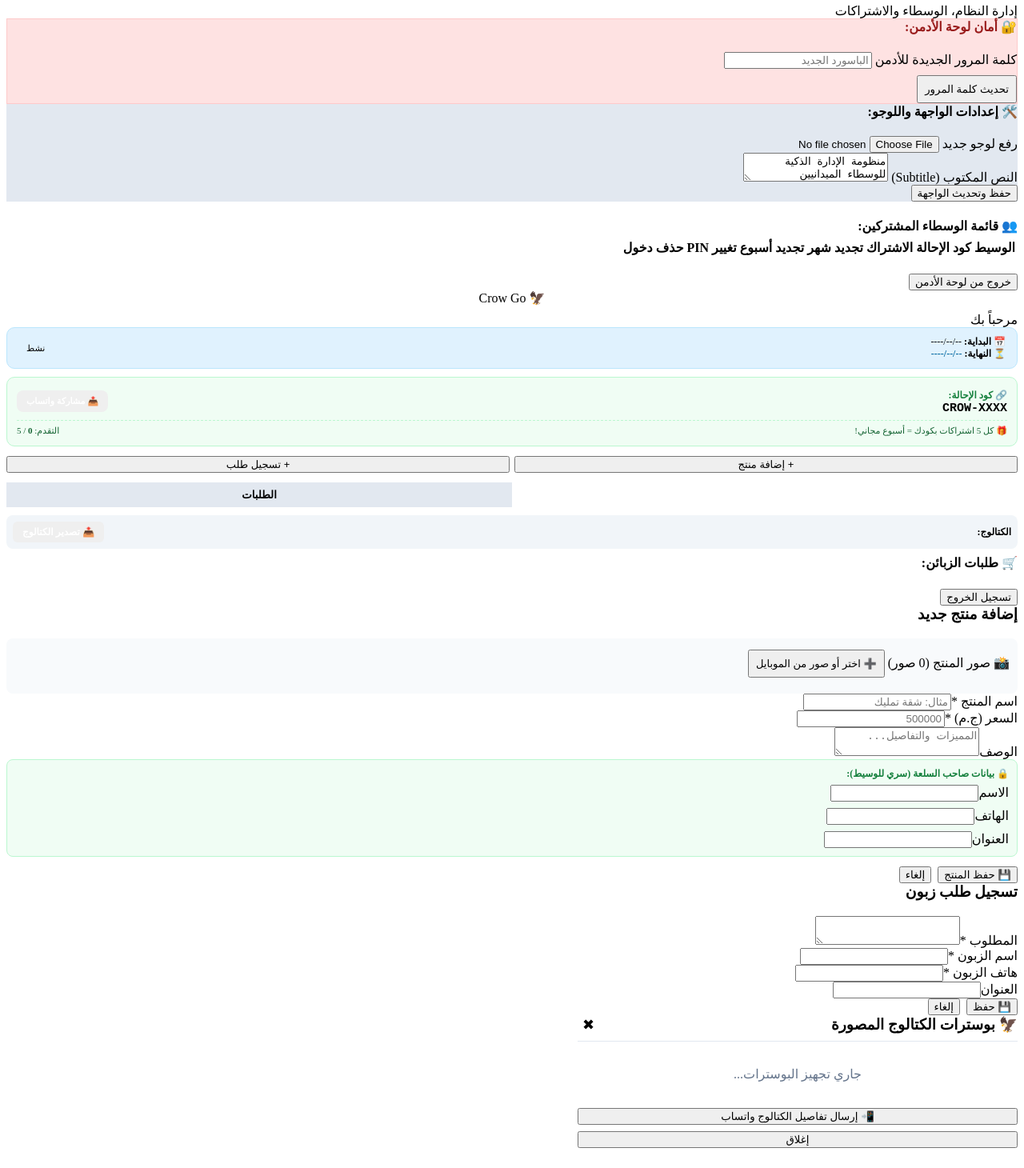
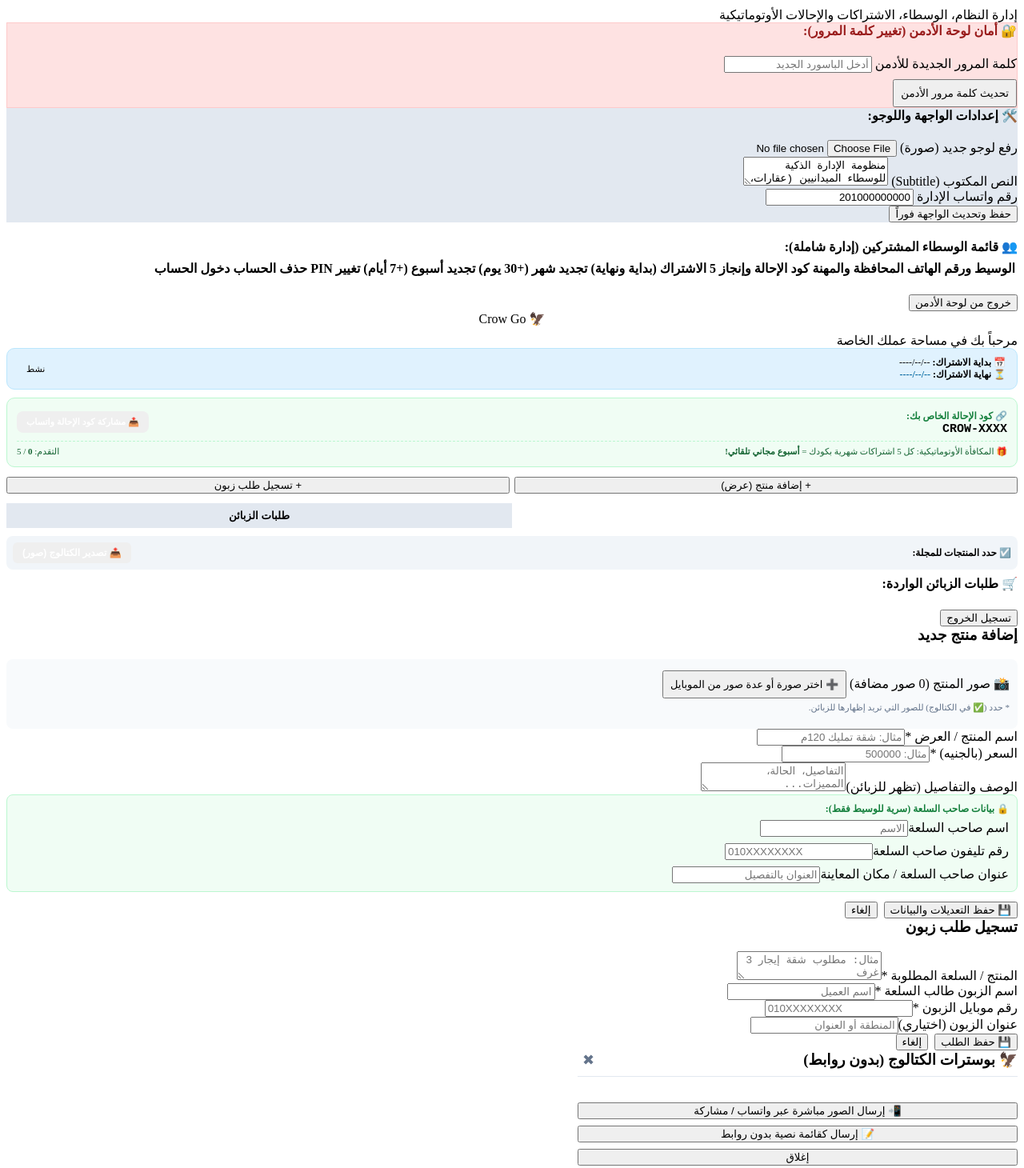
Before and after one commit to crowgoapp/crow-go, a plain HTML site: page index.html in a window 1280 px wide. Shown: the part 647-2107 px from the top of the page at 80% size. Drawn offline with Linux system fonts and the light colour scheme.

Commit message:
Update index.html

```diff
--- a/index.html
+++ b/index.html
@@ -21,27 +21,27 @@
                 <div id="logo-display-container">
                     <div class="logo-text" id="display-logo-text">🦅 Crow Go</div>
                 </div>
-                <div class="subtitle" id="display-subtitle">منظومة الإدارة الذكية للوسطاء الميدانيين</div>
+                <div class="subtitle" id="display-subtitle">منظومة الإدارة الذكية للوسطاء الميدانيين (عقارات، سيارات، دليفري، وخدمات)</div>
             </div>
 
             <div class="features-box">
                 <b>✨ مميزات المنصة:</b>
                 <ul>
                     <li>إدارة عروضك وطلباتك بخصوصية تامة على جهازك.</li>
-                    <li>إصدار مجلات عرض مصورة بضغطة زر.</li>
+                    <li>إصدار مجلات عرض مصورة بضغطة زر وبدون أي روابط مقلقة.</li>
                 </ul>
             </div>
 
             <button class="btn" onclick="showScreen('login-screen')">تسجيل دخول (مستخدم حالي)</button>
             <button class="btn btn-secondary" onclick="showScreen('register-screen')">حساب جديد (أسبوع مجاني)</button>
-            <button class="btn btn-success" onclick="loginAsDemoUser()">🚀 دخول سريع (مستخدم تجريبي)</button>
+            <button class="btn btn-success" onclick="loginAsDemoUser()" style="margin-top: 8px;">🚀 دخول سريع (مستخدم تجريبي)</button>
 
-            <button id="install-pwa-btn" class="btn btn-info" onclick="installPWA()" style="display: none;">
+            <button id="install-pwa-btn" class="btn btn-info" onclick="installPWA()" style="display: none; margin-top: 8px; background: #0284c7; color: white;">
                 📲 تثبيت المنصة كتطبيق على موبايلك
             </button>
 
             <div class="text-center" style="margin-top: 20px;">
-                <button onclick="openAdminDirect()" class="link-btn">⚙️ دخول السوبر أدمن</button>
+                <button onclick="openAdminDirect()" style="background: none; border: none; color: #94a3b8; font-size: 12px; cursor: pointer;">⚙️ دخول السوبر أدمن</button>
             </div>
         </div>
 
@@ -81,44 +81,49 @@
         <div id="admin-dashboard" class="hidden">
             <div class="header">
                 <h2>لوحة تحكم السوبر أدمن 👑</h2>
-                <div class="subtitle">إدارة النظام، الوسطاء والاشتراكات</div>
+                <div class="subtitle">إدارة النظام، الوسطاء، الاشتراكات والإحالات الأوتوماتيكية</div>
             </div>
 
             <div class="features-box" style="background:#fee2e2; border:1px solid #fecaca; text-align:right;">
-                <h4 style="margin-top:0; color:#991b1b;">🔐 أمان لوحة الأدمن:</h4>
+                <h4 style="margin-top:0; color:#991b1b;">🔐 أمان لوحة الأدمن (تغيير كلمة المرور):</h4>
                 <div class="input-group" style="margin-bottom:8px;">
                     <label>كلمة المرور الجديدة للأدمن</label>
-                    <input type="password" id="admin-new-pass" placeholder="الباسورد الجديد">
+                    <input type="password" id="admin-new-pass" placeholder="أدخل الباسورد الجديد">
                 </div>
-                <button type="button" class="btn btn-danger" onclick="changeAdminPassword()" style="margin:0; padding:8px;">تحديث كلمة المرور</button>
+                <button type="button" class="btn btn-danger" onclick="changeAdminPassword()" style="margin:0; padding:8px;">تحديث كلمة مرور الأدمن</button>
             </div>
 
             <div class="features-box" style="background:#e2e8f0; text-align:right;">
                 <h4 style="margin-top:0; color:var(--primary-blue);">🛠️ إعدادات الواجهة واللوجو:</h4>
                 <div class="input-group">
-                    <label>رفع لوجو جديد</label>
+                    <label>رفع لوجو جديد (صورة)</label>
                     <input type="file" id="admin-logo-file" accept="image/*" onchange="previewNewLogo(event)" />
                 </div>
                 <div class="input-group">
                     <label>النص المكتوب (Subtitle)</label>
-                    <textarea id="admin-subtitle-input" rows="2">منظومة الإدارة الذكية للوسطاء الميدانيين</textarea>
+                    <textarea id="admin-subtitle-input" rows="2">منظومة الإدارة الذكية للوسطاء الميدانيين (عقارات، سيارات، دليفري، وخدمات)</textarea>
                 </div>
-                <button type="button" class="btn" onclick="savePlatformSettings()">حفظ وتحديث الواجهة</button>
+                <div class="input-group">
+                    <label>رقم واتساب الإدارة</label>
+                    <input type="text" id="admin-whatsapp-input" value="201000000000" />
+                </div>
+                <button type="button" class="btn" onclick="savePlatformSettings()">حفظ وتحديث الواجهة فوراً</button>
             </div>
 
-            <h4 style="color:var(--primary-blue); margin-bottom:5px;">👥 قائمة الوسطاء المشتركين:</h4>
+            <h4 style="color:var(--primary-blue); margin-bottom:5px;">👥 قائمة الوسطاء المشتركين (إدارة شاملة):</h4>
             <div style="overflow-x: auto;">
                 <table class="admin-table">
                     <thead>
                         <tr>
-                            <th>الوسيط</th>
-                            <th>كود الإحالة</th>
-                            <th>الاشتراك</th>
-                            <th>تجديد شهر</th>
-                            <th>تجديد أسبوع</th>
+                            <th>الوسيط ورقم الهاتف</th>
+                            <th>المحافظة والمهنة</th>
+                            <th>كود الإحالة وإنجاز 5</th>
+                            <th>الاشتراك (بداية ونهاية)</th>
+                            <th>تجديد شهر (+30 يوم)</th>
+                            <th>تجديد أسبوع (+7 أيام)</th>
                             <th>تغيير PIN</th>
-                            <th>حذف</th>
-                            <th>دخول</th>
+                            <th>حذف الحساب</th>
+                            <th>دخول الحساب</th>
                         </tr>
                     </thead>
                     <tbody id="admin-waseets-tbody"></tbody>
@@ -134,13 +139,13 @@
                 <div id="waseet-top-logo-container" style="margin-bottom: 8px; text-align: center;">
                     <div class="logo-text" id="waseet-header-logo-text">🦅 Crow Go</div>
                 </div>
-                <div class="subtitle" id="waseet-welcome-text">مرحباً بك</div>
+                <div class="subtitle" id="waseet-welcome-text">مرحباً بك في مساحة عملك الخاصة</div>
             </div>
 
             <div style="background:#e0f2fe; border:1px solid #bae6fd; border-radius:10px; padding:10px 14px; margin-bottom:10px; display:flex; justify-content:space-between; align-items:center; font-size:12px;">
                 <div>
-                    📅 <b>البداية:</b> <span id="sub-start-date">--/--/----</span><br>
-                    ⏳ <b>النهاية:</b> <span id="sub-end-date" style="color:#0369a1; font-weight:bold;">--/--/----</span>
+                    📅 <b>بداية الاشتراك:</b> <span id="sub-start-date">--/--/----</span><br>
+                    ⏳ <b>نهاية الاشتراك:</b> <span id="sub-end-date" style="color:#0369a1; font-weight:bold;">--/--/----</span>
                 </div>
                 <div style="text-align: left;">
                     <span id="sub-status-badge" class="badge-green" style="font-size:11px; padding:4px 10px;">نشط</span>
@@ -150,39 +155,39 @@
             <div style="background:#f0fdf4; border:1px solid #bbf7d0; border-radius:10px; padding:12px; margin-bottom:12px;">
                 <div style="display:flex; justify-content:space-between; align-items:center; flex-wrap:wrap; gap:8px; margin-bottom:6px;">
                     <div>
-                        <span style="font-size:12px; color:#15803d; font-weight:bold;">🔗 كود الإحالة:</span>
+                        <span style="font-size:12px; color:#15803d; font-weight:bold;">🔗 كود الإحالة الخاص بك:</span>
                         <div id="waseet-ref-code-display" style="font-size:15px; font-weight:bold; color:var(--primary-blue); font-family:monospace;">CROW-XXXX</div>
                     </div>
                     <button type="button" class="btn-success" onclick="shareWaseetInviteWhatsApp()" style="padding:7px 12px; font-size:11px; border-radius:8px; border:none; cursor:pointer; color:white; font-weight:bold; margin:0;">
-                        📤 مشاركة واتساب
+                        📤 مشاركة كود الإحالة واتساب
                     </button>
                 </div>
-                <div style="font-size:11px; color:#166534; border-top:1px dashed #bbf7d0; padding-top:6px; display:flex; justify-content:space-between;">
-                    <span>🎁 كل 5 اشتراكات بكودك = أسبوع مجاني!</span>
+                <div style="font-size:11px; color:#166534; border-top:1px dashed #bbf7d0; padding-top:6px; display:flex; justify-content:space-between; align-items:center;">
+                    <span>🎁 المكافأة الأوتوماتيكية: كل 5 اشتراكات شهرية بكودك = <b>أسبوع مجاني تلقائي!</b></span>
                     <span>التقدم: <b id="referral-progress-count">0</b> / 5</span>
                 </div>
             </div>
 
             <div style="display: flex; gap: 6px; margin-bottom: 12px;">
-                <button type="button" class="btn" onclick="openNewProductModal()" style="flex: 1; margin:0; font-size:13px;">+ إضافة منتج</button>
-                <button type="button" class="btn btn-warning" onclick="openNewOrderModal()" style="flex: 1; margin:0; font-size:13px;">+ تسجيل طلب</button>
+                <button type="button" class="btn" onclick="openNewProductModal()" style="flex: 1; margin:0; font-size:13px;">+ إضافة منتج (عرض)</button>
+                <button type="button" class="btn btn-warning" onclick="openNewOrderModal()" style="flex: 1; margin:0; font-size:13px;">+ تسجيل طلب زبون</button>
             </div>
 
             <div style="display: flex; border-bottom: 2px solid var(--secondary-blue); margin-bottom: 10px;">
-                <button type="button" onclick="switchWaseetTab('products')" id="tab-btn-products" style="flex:1; padding:8px; background:var(--secondary-blue); color:white; border:none; font-weight:bold; cursor:pointer;">المنتجات</button>
-                <button type="button" onclick="switchWaseetTab('orders')" id="tab-btn-orders" style="flex:1; padding:8px; background:#e2e8f0; color:var(--text-color); border:none; font-weight:bold; cursor:pointer;">الطلبات</button>
+                <button type="button" onclick="switchWaseetTab('products')" id="tab-btn-products" style="flex:1; padding:8px; background:var(--secondary-blue); color:white; border:none; font-weight:bold; cursor:pointer;">المنتجات (العروض)</button>
+                <button type="button" onclick="switchWaseetTab('orders')" id="tab-btn-orders" style="flex:1; padding:8px; background:#e2e8f0; color:var(--text-color); border:none; font-weight:bold; cursor:pointer;">طلبات الزبائن</button>
             </div>
 
             <div id="waseet-tab-products">
                 <div style="display:flex; justify-content:space-between; align-items:center; margin-bottom:8px; background:#f1f5f9; padding:8px; border-radius:8px;">
-                    <span style="font-size:12px; color:var(--primary-blue); font-weight:bold;">الكتالوج:</span>
-                    <button type="button" class="btn-success" onclick="openCatalogPreview()" style="padding:6px 12px; font-size:12px; border-radius:6px; border:none; cursor:pointer; color:white; font-weight:bold;">📤 تصدير الكتالوج</button>
+                    <span style="font-size:12px; color:var(--primary-blue); font-weight:bold;">☑️ حدد المنتجات للمجلة:</span>
+                    <button type="button" class="btn-success" onclick="openCatalogPreview()" style="padding:6px 12px; font-size:12px; border-radius:6px; border:none; cursor:pointer; color:white; font-weight:bold;">📤 تصدير الكتالوج (صور)</button>
                 </div>
                 <div id="products-list-container" style="max-height: 300px; overflow-y: auto;"></div>
             </div>
 
             <div id="waseet-tab-orders" class="hidden">
-                <h4 style="color:var(--primary-blue); margin:0 0 8px 0;">🛒 طلبات الزبائن:</h4>
+                <h4 style="color:var(--primary-blue); margin:0 0 8px 0;">🛒 طلبات الزبائن الواردة:</h4>
                 <div id="orders-list-container" style="max-height: 300px; overflow-y: auto;"></div>
             </div>
 
@@ -197,25 +202,28 @@
             <input type="hidden" id="edit-prod-index" value="-1">
 
             <div class="input-group" style="background:#f8fafc; padding:10px; border-radius:8px; border:1px dashed var(--secondary-blue);">
-                <label>📸 صور المنتج (<span id="prod-img-count-badge">0</span> صور)</label>
+                <label>📸 صور المنتج (<span id="prod-img-count-badge">0</span> صور مضافة)</label>
                 <input type="file" id="prod-img-file" accept="image/*" multiple style="display:none;" onchange="handleProductImagesUpload(event)">
-                <button type="button" class="btn btn-info" onclick="document.getElementById('prod-img-file').click()" style="margin-top:4px; padding:8px; font-size:13px;">➕ اختر أو صور من الموبايل</button>
+                <button type="button" class="btn btn-info" onclick="document.getElementById('prod-img-file').click()" style="margin-top:4px; padding:8px; font-size:13px;">
+                    ➕ اختر صورة أو عدة صور من الموبايل
+                </button>
+                <div style="font-size:11px; color:#64748b; margin-top:5px;">* حدد (✅ في الكتالوج) للصور التي تريد إظهارها للزبائن.</div>
                 <div id="prod-images-gallery" style="display:flex; gap:8px; flex-wrap:wrap; margin-top:10px;"></div>
             </div>
 
-            <div class="input-group"><label>اسم المنتج *</label><input type="text" id="prod-name" placeholder="مثال: شقة تمليك"></div>
-            <div class="input-group"><label>السعر (ج.م) *</label><input type="number" id="prod-price" placeholder="500000"></div>
-            <div class="input-group"><label>الوصف</label><textarea id="prod-desc" rows="2" placeholder="المميزات والتفاصيل..."></textarea></div>
+            <div class="input-group"><label>اسم المنتج / العرض *</label><input type="text" id="prod-name" placeholder="مثال: شقة تمليك 120م"></div>
+            <div class="input-group"><label>السعر (بالجنيه) *</label><input type="number" id="prod-price" placeholder="مثال: 500000"></div>
+            <div class="input-group"><label>الوصف والتفاصيل (تظهر للزبائن)</label><textarea id="prod-desc" rows="2" placeholder="التفاصيل، الحالة، المميزات..."></textarea></div>
 
             <div style="background:#f0fdf4; padding:10px; border-radius:8px; border:1px solid #bbf7d0; margin-bottom:12px;">
-                <div style="font-size:12px; font-weight:bold; color:#15803d; margin-bottom:6px;">🔒 بيانات صاحب السلعة (سري للوسيط):</div>
-                <div class="input-group" style="margin-bottom:8px;"><label>الاسم</label><input type="text" id="prod-owner-name"></div>
-                <div class="input-group" style="margin-bottom:8px;"><label>الهاتف</label><input type="tel" id="prod-owner-phone"></div>
-                <div class="input-group" style="margin-bottom:0;"><label>العنوان</label><input type="text" id="prod-owner-address"></div>
+                <div style="font-size:12px; font-weight:bold; color:#15803d; margin-bottom:6px;">🔒 بيانات صاحب السلعة (سرية للوسيط فقط):</div>
+                <div class="input-group" style="margin-bottom:8px;"><label>اسم صاحب السلعة</label><input type="text" id="prod-owner-name" placeholder="الاسم"></div>
+                <div class="input-group" style="margin-bottom:8px;"><label>رقم تليفون صاحب السلعة</label><input type="tel" id="prod-owner-phone" placeholder="010XXXXXXXX"></div>
+                <div class="input-group" style="margin-bottom:0;"><label>عنوان صاحب السلعة / مكان المعاينة</label><input type="text" id="prod-owner-address" placeholder="العنوان بالتفصيل"></div>
             </div>
 
             <div style="display:flex; gap:8px;">
-                <button type="button" class="btn" onclick="saveProductFromModal()" style="margin:0;">💾 حفظ المنتج</button>
+                <button type="button" class="btn" onclick="saveProductFromModal()" style="margin:0;">💾 حفظ التعديلات والبيانات</button>
                 <button type="button" class="btn btn-secondary" onclick="closeProductModal()" style="margin:0;">إلغاء</button>
             </div>
         </div>
@@ -224,14 +232,14 @@
     <!-- نافذة الطلب -->
     <div id="order-modal" class="modal-overlay hidden">
         <div class="modal-box">
-            <h3 style="margin-top:0; color:var(--primary-blue);">تسجيل طلب زبون</h3>
+            <h3 id="order-modal-title" style="margin-top:0; color:var(--primary-blue);">تسجيل طلب زبون</h3>
             <input type="hidden" id="edit-order-index" value="-1">
-            <div class="input-group"><label>المطلوب *</label><textarea id="order-item" rows="2"></textarea></div>
-            <div class="input-group"><label>اسم الزبون *</label><input type="text" id="order-client-name"></div>
-            <div class="input-group"><label>هاتف الزبون *</label><input type="tel" id="order-client-phone"></div>
-            <div class="input-group"><label>العنوان</label><input type="text" id="order-client-address"></div>
+            <div class="input-group"><label>المنتج / السلعة المطلوبة *</label><textarea id="order-item" rows="2" placeholder="مثال: مطلوب شقة إيجار 3 غرف"></textarea></div>
+            <div class="input-group"><label>اسم الزبون طالب السلعة *</label><input type="text" id="order-client-name" placeholder="اسم العميل"></div>
+            <div class="input-group"><label>رقم موبايل الزبون *</label><input type="tel" id="order-client-phone" placeholder="010XXXXXXXX"></div>
+            <div class="input-group"><label>عنوان الزبون (اختياري)</label><input type="text" id="order-client-address" placeholder="المنطقة أو العنوان"></div>
             <div style="display:flex; gap:8px;">
-                <button type="button" class="btn btn-warning" onclick="saveOrderFromModal()" style="margin:0;">💾 حفظ</button>
+                <button type="button" class="btn btn-warning" onclick="saveOrderFromModal()" style="margin:0;">💾 حفظ الطلب</button>
                 <button type="button" class="btn btn-secondary" onclick="closeOrderModal()" style="margin:0;">إلغاء</button>
             </div>
         </div>
@@ -241,16 +249,15 @@
     <div id="catalog-modal" class="modal-overlay hidden">
         <div class="modal-box" style="max-width:550px;">
             <div style="display:flex; justify-content:space-between; align-items:center; border-bottom:1px solid #e2e8f0; padding-bottom:8px; margin-bottom:10px;">
-                <h3 style="margin:0; color:var(--primary-blue);">🦅 بوسترات الكتالوج المصورة</h3>
-                <button type="button" onclick="closeCatalogModal()" style="background:none; border:none; font-size:18px; cursor:pointer;">✖</button>
+                <h3 style="margin:0; color:var(--primary-blue);">🦅 بوسترات الكتالوج (بدون روابط)</h3>
+                <button type="button" onclick="closeCatalogModal()" style="background:none; border:none; font-size:18px; cursor:pointer; color:#64748b;">✖</button>
             </div>
 
-            <div id="catalog-preview-content" style="max-height: 55vh; overflow-y: auto; padding:5px; text-align:center;">
-                <p style="color:#64748b;">جاري تجهيز البوسترات...</p>
-            </div>
+            <div id="catalog-preview-content" style="max-height: 55vh; overflow-y: auto; padding:5px;"></div>
 
             <div style="display:flex; flex-direction:column; gap:8px; margin-top:12px;">
-                <button type="button" class="btn btn-success" onclick="shareCatalogWhatsAppDirect()" style="margin:0;">📲 إرسال تفاصيل الكتالوج واتساب</button>
+                <button type="button" class="btn btn-success" onclick="shareCatalogWithImages()" style="margin:0;">📲 إرسال الصور مباشرة عبر واتساب / مشاركة</button>
+                <button type="button" class="btn" onclick="shareCatalogTextOnly()" style="margin:0;">📝 إرسال كقائمة نصية بدون روابط</button>
                 <button type="button" class="btn btn-secondary" onclick="closeCatalogModal()" style="margin:0;">إغلاق</button>
             </div>
         </div>
```
